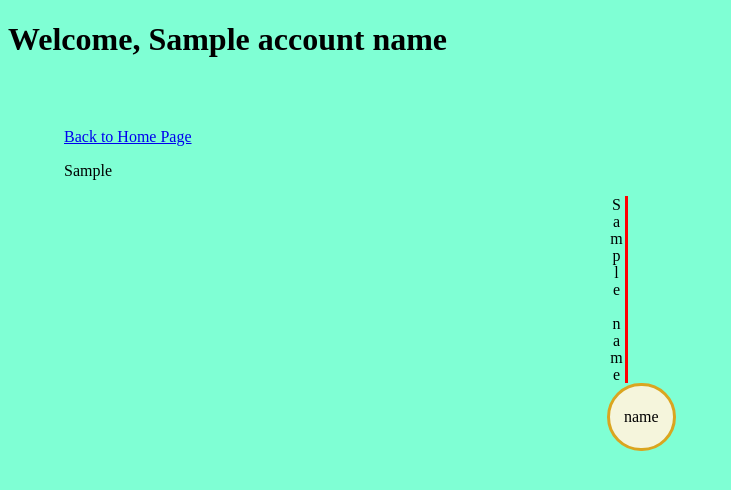
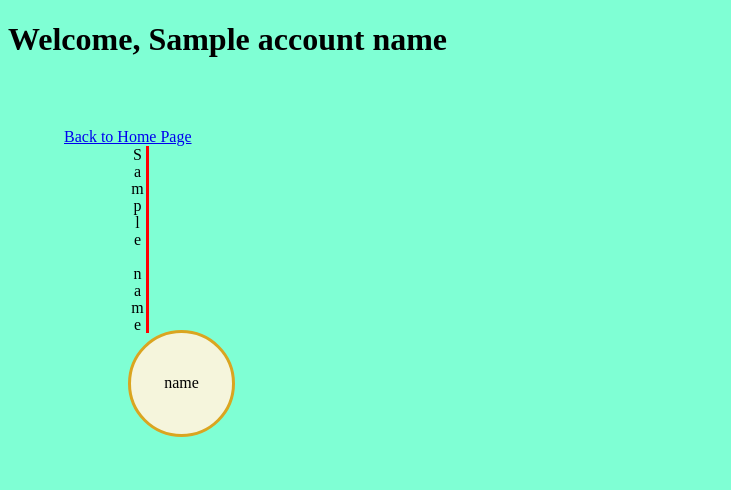
Before and after one commit to supraditya/SI507_final_project, a Flask app: template templates/result.html in a window 1280 px wide. Shown: the top 490 px of the page, without its empty margins (0-731 px from the left). Run offline with Flask 2, Linux system fonts and the light colour scheme; the template is opened without the code that fills it: most values are stand-ins (such as "Sample title", 1, 10 or a date in 2020).

Commit message:
styling changes

```diff
--- a/static/css/main.css
+++ b/static/css/main.css
@@ -46,8 +46,11 @@ body
 .edge-container
 {
     display: flex;
-    margin-right: 4%;
+    /* margin-right: 4%; */
+    /* justify-content: center; */
+    min-width: 100%;
     /* border: solid 1px red; */
+    width: fit-content;
 }
 
 .edge
@@ -69,3 +72,12 @@ body
 {
     width: 40px;
 }
+.commit-node-edge
+{
+    display: flex;
+    width: 80vw;
+    flex-direction: column;
+    /* justify-content: center; */
+    /* align-items: center; */
+    /* border: solid 1px black; */
+}
--- a/templates/result.html
+++ b/templates/result.html
@@ -3,7 +3,6 @@
 <body>
   <a href="/">Back to Home Page</a>
   {% if graph_data %}
-  <p>{{graph_data}}</p>
   <div class="graph">
     {% for commit in graph_data.keys() %}
     <div class="commit">
```
